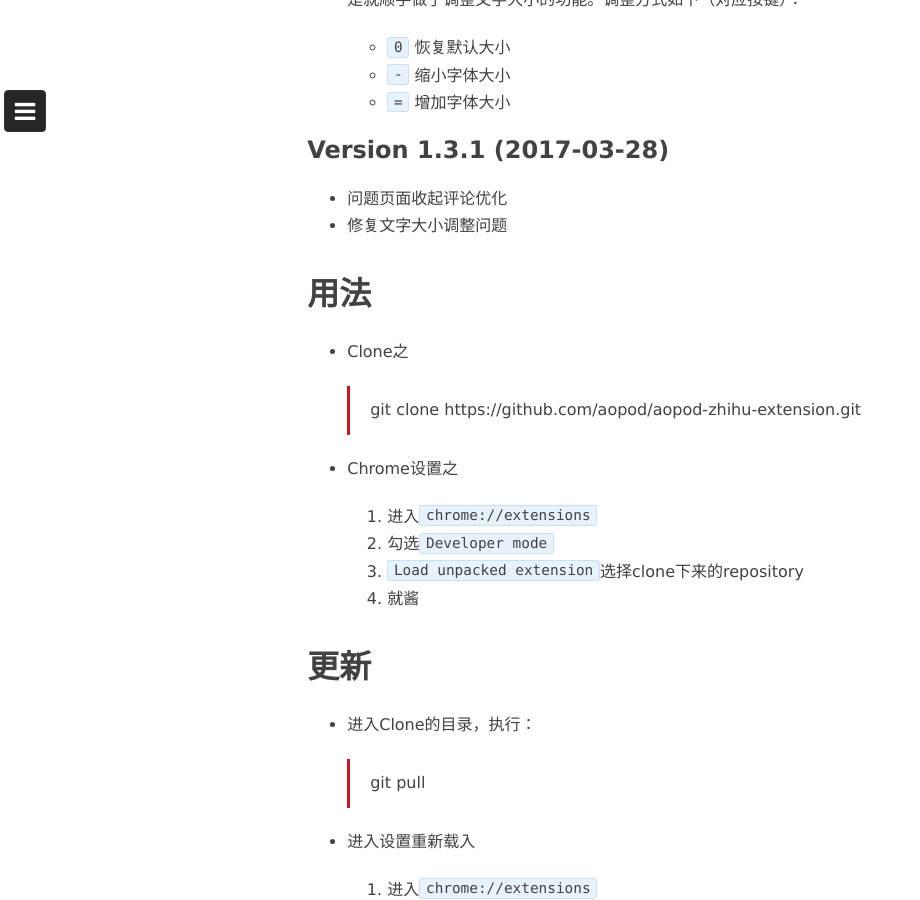
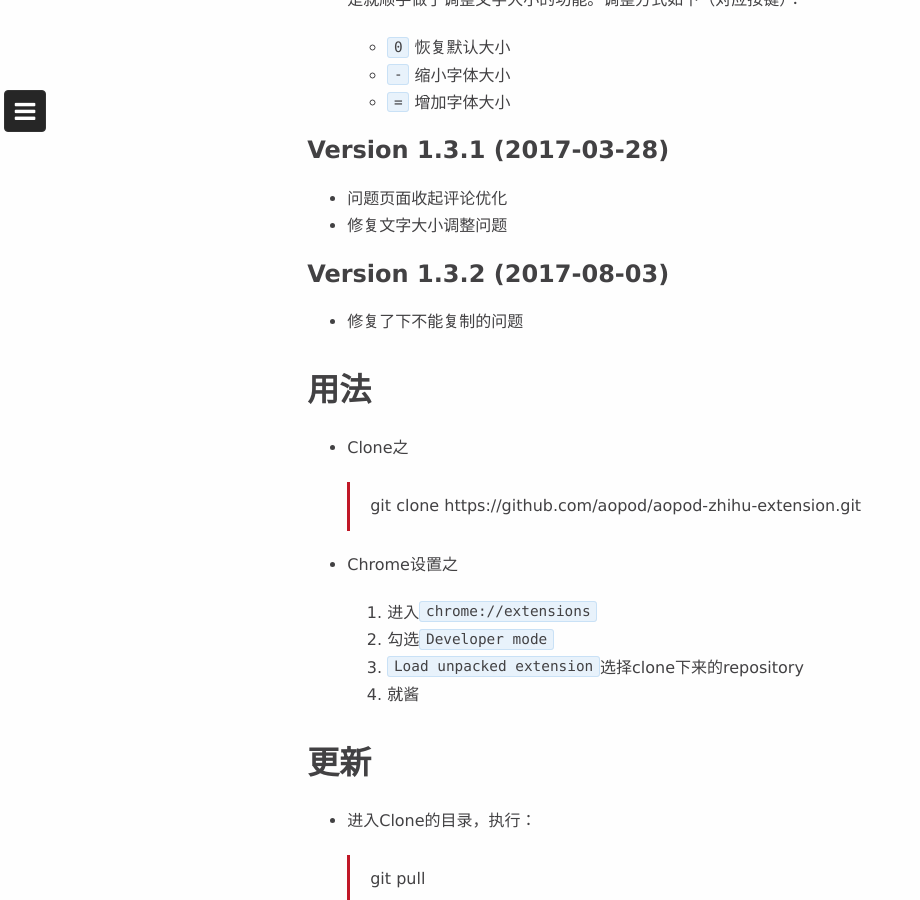
Before and after one commit to aopod/aopod.github.io, a Jekyll site: the page built from _posts/2017-03-05-zhihu-extension.markdown, in a window 1280 px wide and 900 px high, scrolled down 2367 px. Shown: the whole window, without its empty margins (0-920 px from the left). Built offline with Jekyll 4.4.1, drawn with Linux system fonts in a browser that asks for light colours; nearby versions of some CDN libraries; comment, search, counter and statistics services are not loaded.

Commit message:
zhihu extension update

```diff
--- a/_posts/2017-03-05-zhihu-extension.markdown
+++ b/_posts/2017-03-05-zhihu-extension.markdown
@@ -70,6 +70,10 @@ tags: Javascript Chrome Extension
 - 问题页面收起评论优化
 - 修复文字大小调整问题
 
+## Version 1.3.2 (2017-08-03)
+
+- 修复了下不能复制的问题
+
 # 用法
 
 - Clone之
```
